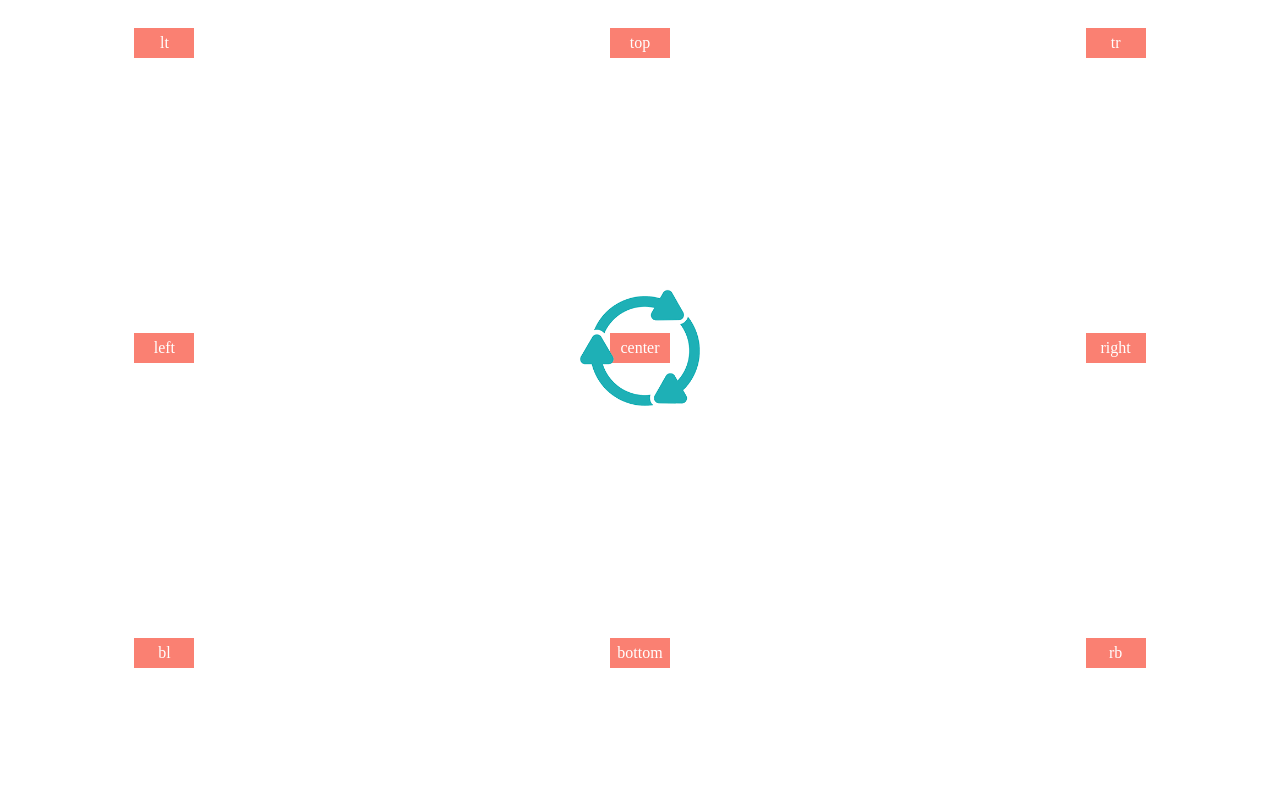
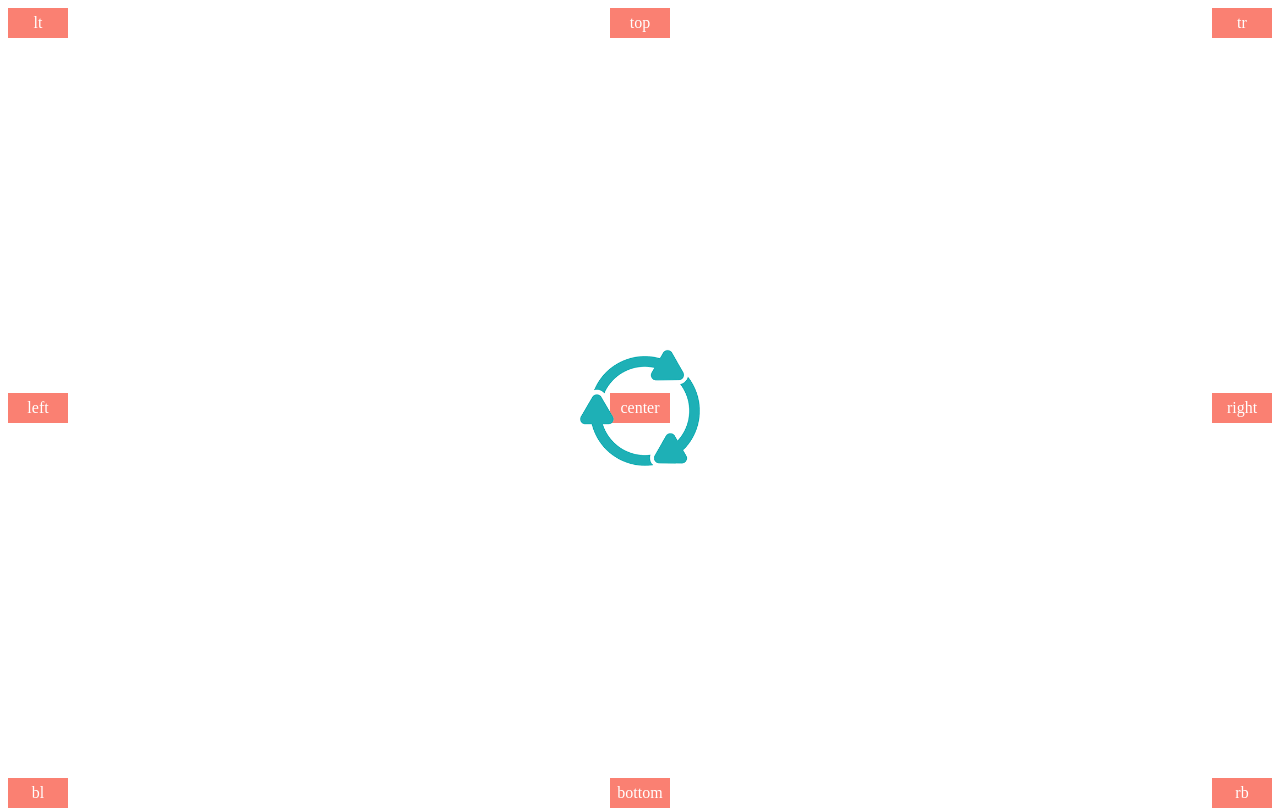
Before and after one commit to afeiship/webkit-sassui-position-box, a website: page docs/index.html in a window 1280 px wide. Drawn offline with nearby package versions, Linux system fonts and the light colour scheme; files that its build step writes are made by us from their sources.

Commit message:
issue: bugfix

```diff
--- a/docs/test.scss
+++ b/docs/test.scss
@@ -9,9 +9,8 @@ html,body{
 }
 
 .box{
-  width: 80%;
-  height: 80%;
-  margin:20px auto;
+  width: 100%;
+  height: 100%;
 
   span{
     display: inline-block;
```
